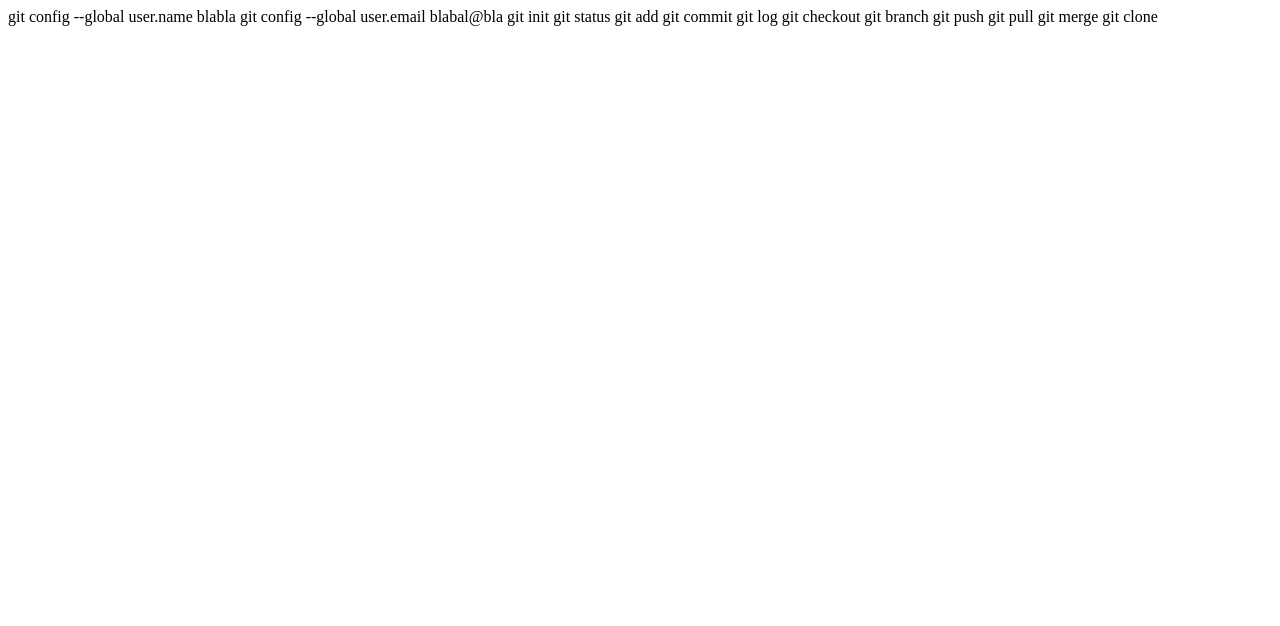
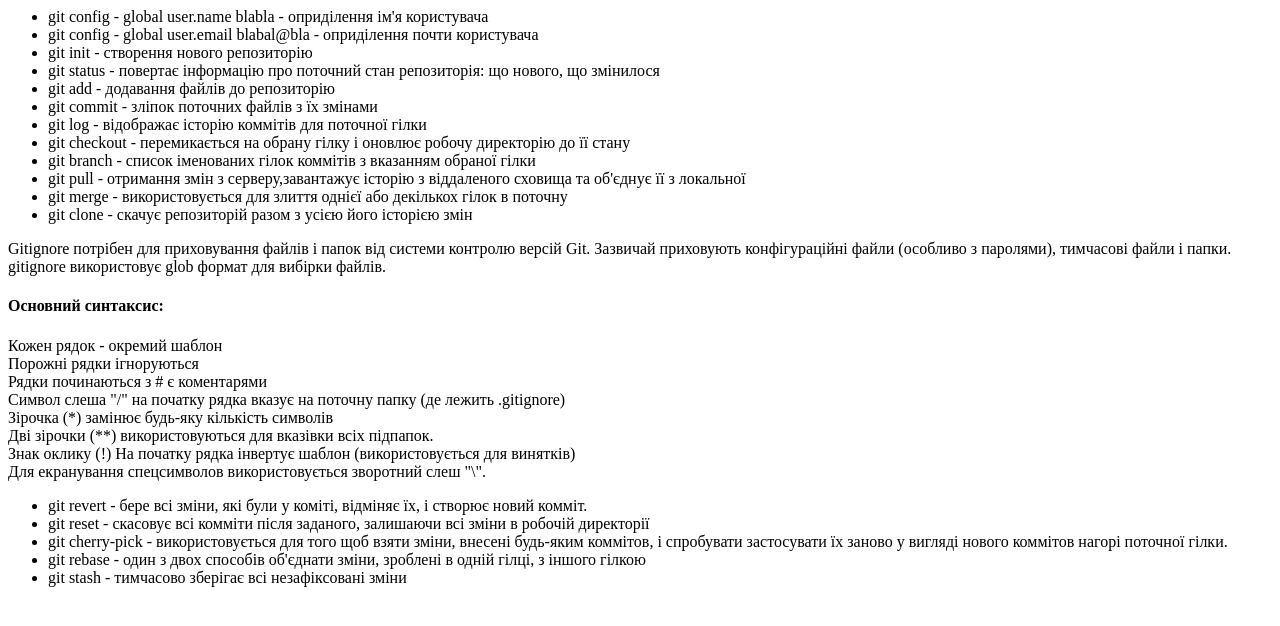
Before and after one commit to varvadyk/cursor-homework, a plain HTML site: page index.html in a window 1280 px wide. Drawn offline with Linux system fonts and the light colour scheme.

Commit message:
Update index.html

```diff
--- a/index.html
+++ b/index.html
@@ -1,13 +1,35 @@
-git config --global user.name blabla
-git config --global user.email blabal@bla
-git init
-git status
-git add
-git commit
-git log
-git checkout
-git branch
-git push
-git pull
-git merge
-git clone
+<ul>
+			<li>git config - global user.name blabla - оприділення ім'я користувача</li>
+			<li>git config - global user.email blabal@bla - оприділення почти користувача</li>
+			<li>git init - створення нового репозиторію</li>
+			<li>git status - повертає інформацію про поточний стан репозиторія: що нового, що змінилося </li>
+			<li>git add - додавання файлів до репозиторію</li>
+			<li>git commit - зліпок поточних файлів з їх змінами</li>
+			<li>git log - відображає історію коммітів для поточної гілки</li>
+			<li>git checkout - перемикається на обрану гілку і оновлює робочу директорію до її стану</li>
+			<li>git branch - список іменованих гілок коммітів  з вказанням  обраної гілки</li>
+			<li>git pull - отримання змін з серверу,завантажує історію з віддаленого сховища та об'єднує її з локальної</li>
+			<li>git merge - використовується для злиття однієї або декількох гілок в поточну</li>
+			<li>git clone - cкачує репозиторій разом з усією його історією змін</li>
+		</ul>
+		<p>Gitignore потрібен для приховування файлів і папок від системи контролю версій Git. Зазвичай приховують конфігураційні файли (особливо з паролями), тимчасові файли і папки. gitignore використовує glob формат для вибірки файлів.<p>
+
+		<h4>Основний синтаксис:</h4>
+		<p>
+			Кожен рядок - окремий шаблон <br>
+			Порожні рядки ігноруються<br>
+			Рядки починаються з # є коментарями<br>
+			Символ слеша "/" на початку рядка вказує на поточну папку (де лежить .gitignore)<br>
+			Зірочка (*) замінює будь-яку кількість символів <br>
+			Дві зірочки (**) використовуються для вказівки всіх підпапок.<br>
+			Знак оклику (!) На початку рядка інвертує шаблон (використовується для винятків)<br>
+			Для екранування спецсимволов використовується зворотний слеш "\".<br>
+		</p>
+		<ul>
+			<li>git revert - бере всі зміни, які були у коміті, відміняє їх, і створює новий комміт.</li>
+			<li>git reset - cкасовує всі комміти після заданого, залишаючи всі зміни в робочій директорії</li>
+			<li>git cherry-pick - використовується для того щоб взяти зміни, внесені будь-яким коммітов, і спробувати застосувати їх заново у вигляді нового коммітов нагорі поточної гілки. </li>
+			<li>git rebase - один з двох способів об'єднати зміни, зроблені в одній гілці, з іншого гілкою </li>
+			<li>git stash - тимчасово зберігає всі незафіксовані зміни
+</li>
+		</ul>
```
